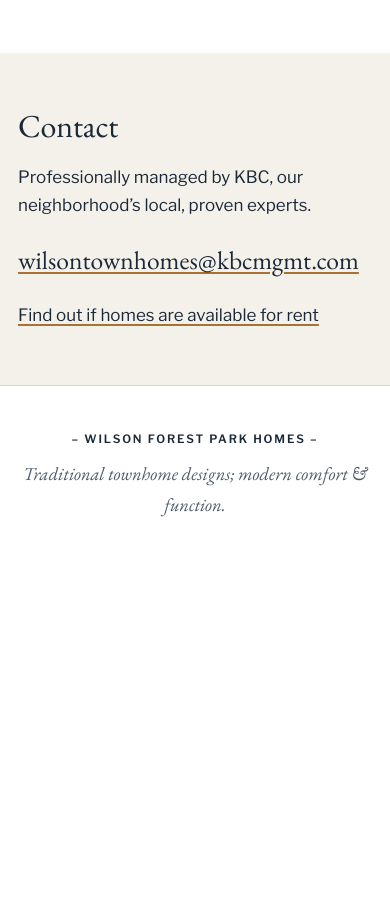
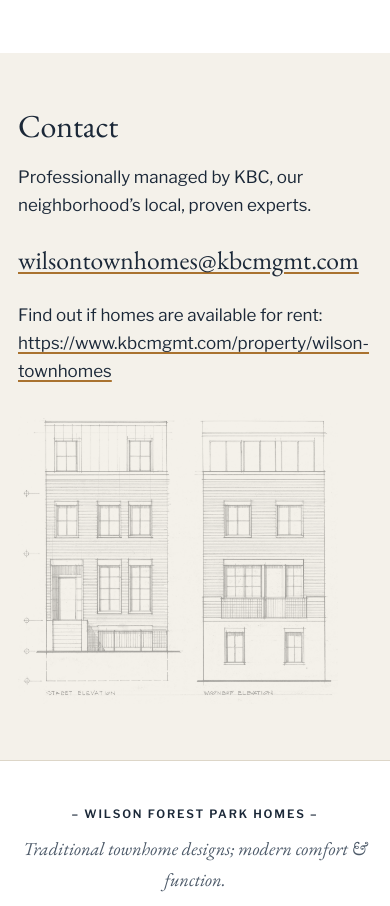
Before and after one commit to noelallenjohnson/wilsonpdx, a plain HTML site: page index.html in a window 390 px wide. Shown: the part 7717-8623 px from the top of the page. Before the commit the page ends 8292 px from the top, so only its background shows below. Drawn offline with nearby package versions, Linux system fonts and the light colour scheme.

Commit message:
Contact: rental availability line with URL; elevation sketch beside it
Co-Authored-By: Claude Fable 5.2 <noreply@anthropic.com>
Claude-Session: https://claude.ai/code/session_01JqTUiraVWiSiauD3aP3p3o

```diff
--- a/index.html
+++ b/index.html
@@ -138,7 +138,10 @@
   .kicker { font-family: var(--display); font-style: italic; font-size: 1.35rem; color: var(--timber); }
 
   /* Contact */
+  .contact-grid { display: grid; grid-template-columns: 1.1fr 0.9fr; gap: clamp(28px, 6vw, 88px); align-items: center; }
   .contact { text-align: left; }
+  .contact a { overflow-wrap: anywhere; }
+  .contact-sketch { width: 100%; max-width: 460px; justify-self: end; opacity: 0.5; mix-blend-mode: multiply; }
   .contact .email { font-family: var(--display); font-size: clamp(1.6rem, 3vw, 2.3rem); }
 
   /* Footer */
@@ -162,7 +165,8 @@
   .lightbox__bar button:hover { background: #fff; color: var(--ink); }
 
   @media (max-width: 860px) {
-    .hero, .intro, .split, .feature { grid-template-columns: 1fr; }
+    .hero, .intro, .split, .feature, .contact-grid { grid-template-columns: 1fr; }
+    .contact-sketch { justify-self: start; max-width: 320px; }
     .feature--flip > :first-child { order: 0; }
 
     .strip { grid-template-columns: repeat(3, 1fr); }
@@ -294,11 +298,14 @@
 
   <!-- Section 5: Contact -->
   <section class="band band--wash" id="contact">
-    <div class="wrap contact stack">
-      <h2>Contact</h2>
-      <p>Professionally managed by KBC, our neighborhood’s local, proven experts.</p>
-      <p class="email"><a href="mailto:wilsontownhomes@kbcmgmt.com">wilsontownhomes@kbcmgmt.com</a></p>
-      <p><a href="https://www.kbcmgmt.com/property/wilson-townhomes" target="_blank" rel="noopener">Find out if homes are available for rent</a></p>
+    <div class="wrap contact-grid">
+      <div class="contact stack">
+        <h2>Contact</h2>
+        <p>Professionally managed by KBC, our neighborhood’s local, proven experts.</p>
+        <p class="email"><a href="mailto:wilsontownhomes@kbcmgmt.com">wilsontownhomes@kbcmgmt.com</a></p>
+        <p>Find out if homes are available for rent: <a href="https://www.kbcmgmt.com/property/wilson-townhomes" target="_blank" rel="noopener">https://www.kbcmgmt.com/property/wilson-townhomes</a></p>
+      </div>
+      <img class="contact-sketch" src="img/wilson-elevations-sketch.png" alt="Architect’s hand-drawn street and woonerf elevations of a Wilson home" width="1253" height="1140" loading="lazy">
     </div>
   </section>
 
```
Also changed, not shown: img/wilson-elevations-sketch.png (added).
